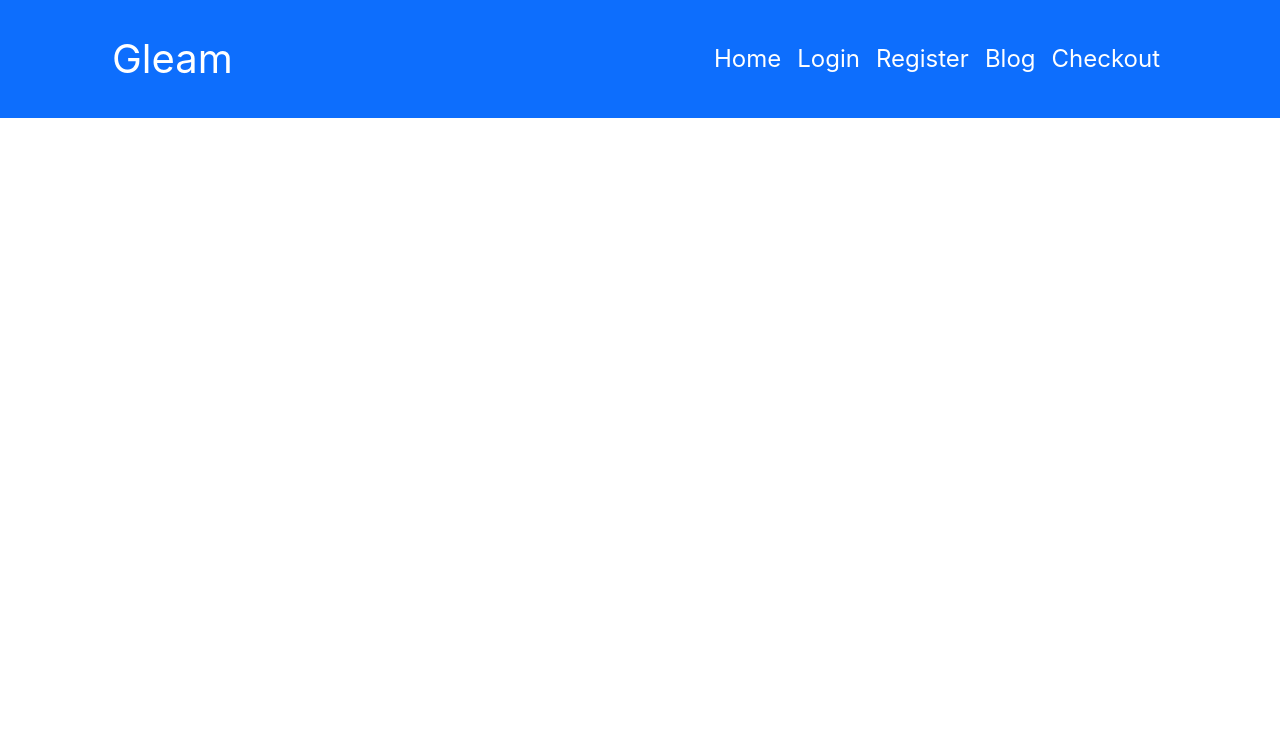
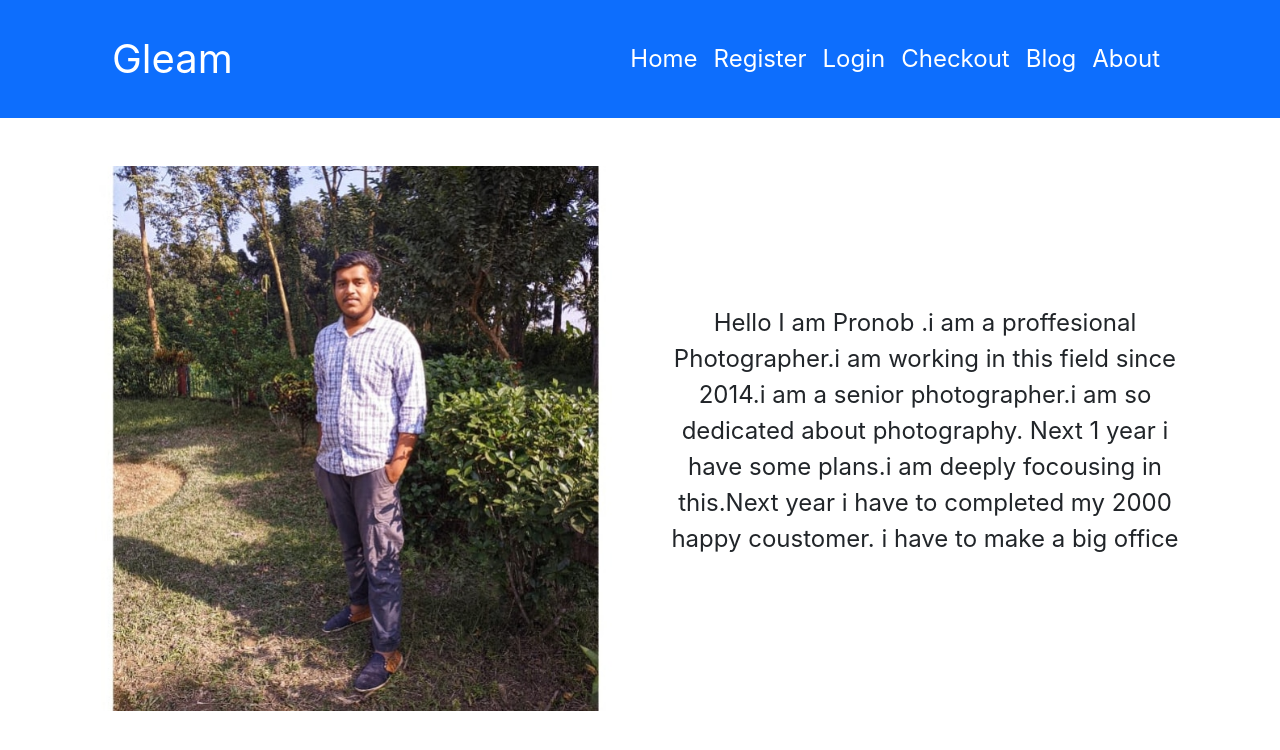
Before and after one commit to DevPronob/gleam-photography, a React (Create React App) app: page /about in a window 1280 px wide. Shown: the top 750 px of the page. Built offline with nearby package versions, Linux system fonts and the light colour scheme; no server answers.

Commit message:
full firebase part completed

```diff
--- a/src/App.js
+++ b/src/App.js
@@ -9,6 +9,7 @@ import Header from './components/Others/Header/Header';
 import Register from './components/Register/Register';
 import RequireAuth from './components/RequireAuth/RequireAuth';
 import Footer from './components/Others/Footer/Footer';
+import About from './components/About/About';
 
 function App() {
   return (
@@ -19,6 +20,7 @@ function App() {
         <Route path="/" element={<Home />} />
         <Route path="/login" element={<Login />} />
         <Route path="/blog" element={<Blog />} />
+        <Route path="/about" element={<About />} />
         <Route path="/register" element={<Register />} />
         <Route path="/checkout" element={
         <RequireAuth>
--- /dev/null
+++ b/src/components/About/About.js
@@ -0,0 +1,22 @@
+import React from 'react';
+import profile from "../../../src/images/profile.jpg";
+import "./About.css";
+const About = () => {
+    return (
+        <div className='container mt-5'>
+            <div className="row">
+                <div className="col-md-6">
+                <img className='img-fluid' src={profile} alt="" />
+                </div>
+                <div className="col-md-6 fs-4 d-flex align-items-center">
+                    <p>Hello I am Pronob .i am a proffesional Photographer.i am working in this field since 2014.i am a senior photographer.i am so dedicated about photography.
+                    Next 1 year i have some plans.i am deeply focousing in this.Next year i have to completed my 2000 happy coustomer.
+                    i have to make a big office
+                    </p>
+                </div>
+            </div>
+        </div>
+    );
+};
+
+export default About;
--- a/src/components/Others/Header/Header.js
+++ b/src/components/Others/Header/Header.js
@@ -19,6 +19,10 @@ const Header = () => {
         <li class="nav-item">
         <Link className='nav-link text-white active fs-4' to="/">Home</Link>
         </li>
+
+        <li class="nav-item">
+        <Link className='nav-link text-white fs-4' to="/register">Register</Link>
+        </li>
         <li class="nav-item">
             {
                 user?<button onClick={()=>signOut(auth)}  className='btn fs-4 btn-primary'>SignOut</button>:<Link className='nav-link text-white fs-4' to="/login">Login</Link>
@@ -26,14 +30,15 @@ const Header = () => {
             }
 
         </li>
+
         <li class="nav-item">
-        <Link className='nav-link text-white fs-4' to="/register">Register</Link>
+        <Link className='nav-link text-white fs-4' to="/checkout">Checkout</Link>
         </li>
         <li class="nav-item">
         <Link className='nav-link text-white fs-4' to="/blog">Blog</Link>
         </li>
         <li class="nav-item">
-        <Link className='nav-link text-white fs-4' to="/checkout">Checkout</Link>
+        <Link className='nav-link text-white fs-4' to="/about">About</Link>
         </li>
       </ul>
     </div>
```
Also changed, not shown: src/components/About/About.css (added), src/images/profile.jpg (added).
